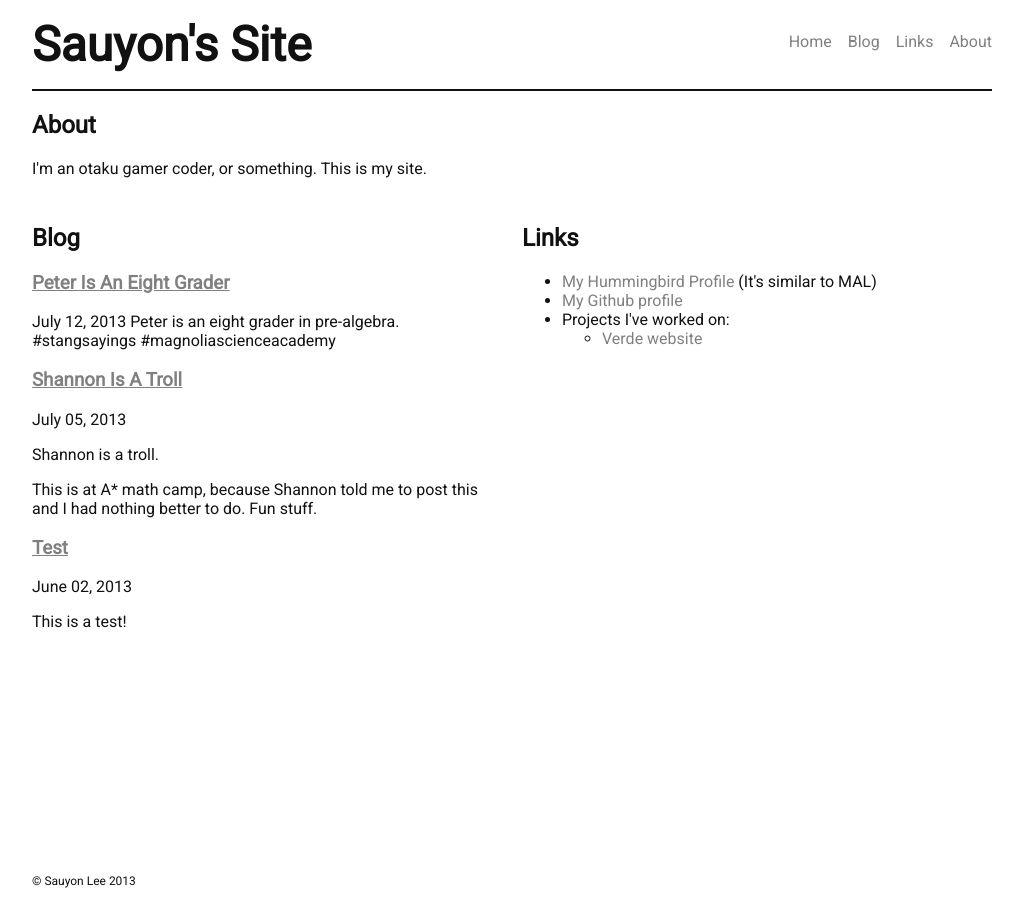
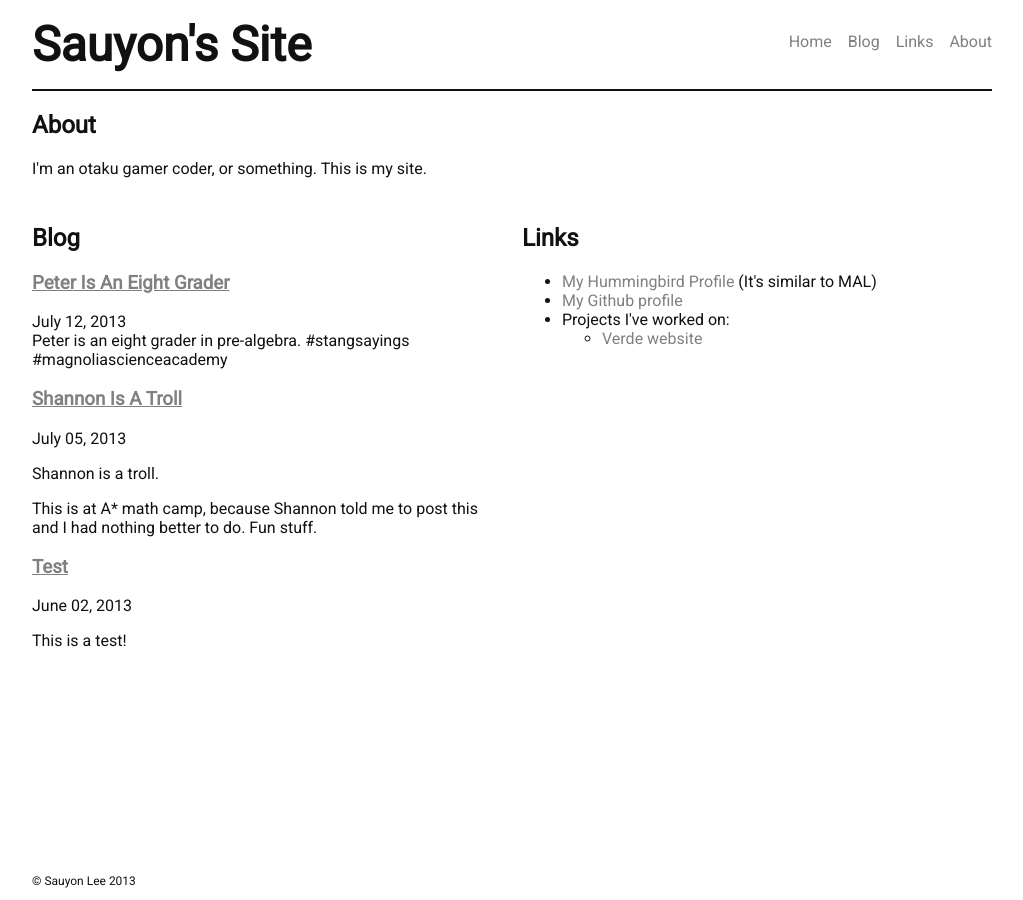
Before and after one commit to sauyon/sauyon.github.io, a Jekyll site: the page built from index.html, in a window 1280 px wide. Shown: the whole page, without its empty margins (128-1151 px from the left). Built offline with Jekyll 4.4.1, drawn with Linux system fonts in a browser that asks for light colours.

Commit message:
add a break after post date

```diff
--- a/index.html
+++ b/index.html
@@ -12,7 +12,7 @@
     <li>
     	<div class="post-preview">
       	<h3><a href="{{ post.url }}">{{ post.title }}</a></h3>
-    	  <span class="post-date">{{ post.date | date: "%B %d, %Y" }}</span>
+    	  <span class="post-date">{{ post.date | date: "%B %d, %Y" }}</span><br>
 					{{ post.content | split:'<!--break-->' | first }}
 					{% if post.content contains '<!--break-->' %}
         		<a href="{{ post.url }}">read more</a>
```
